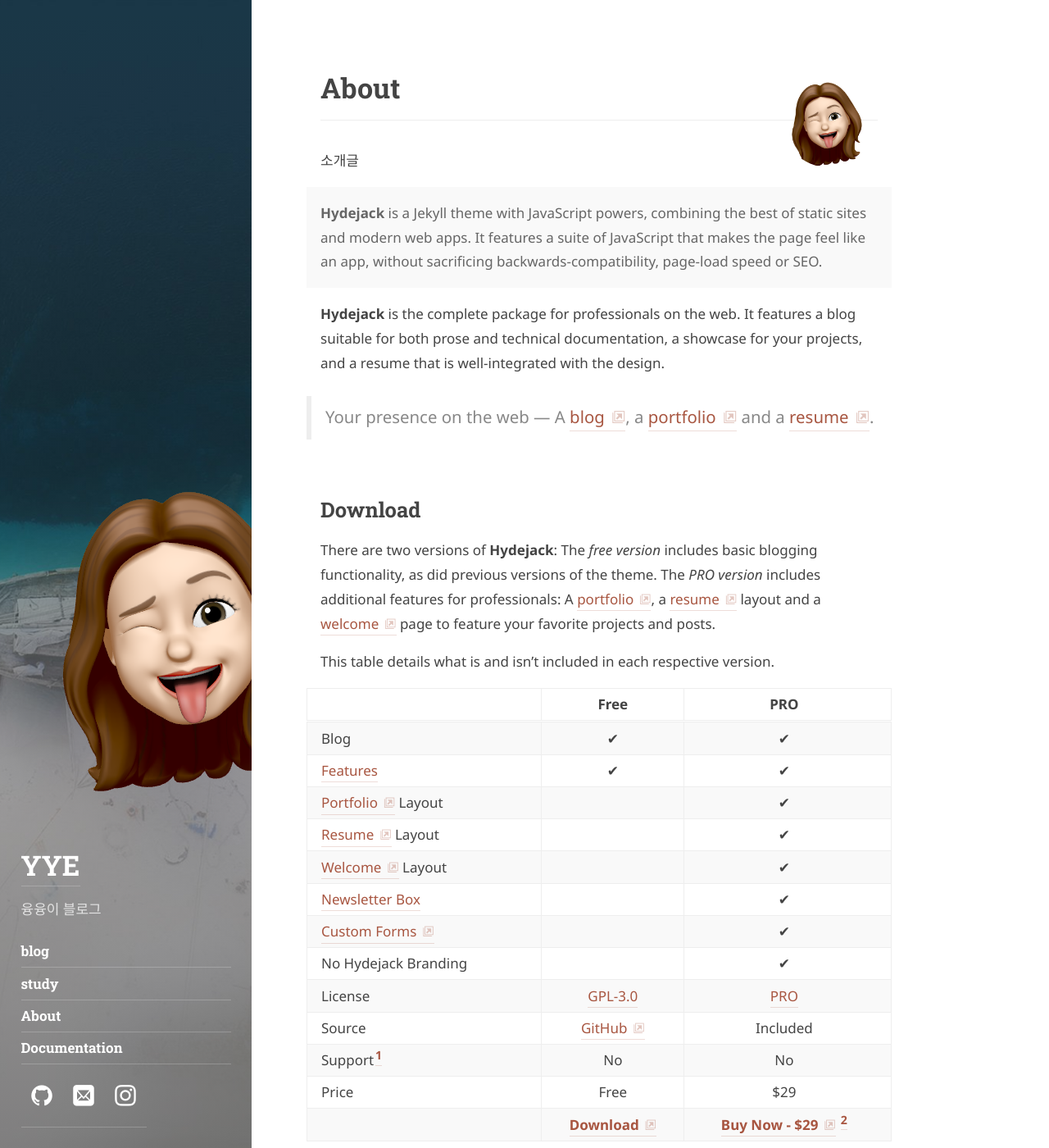
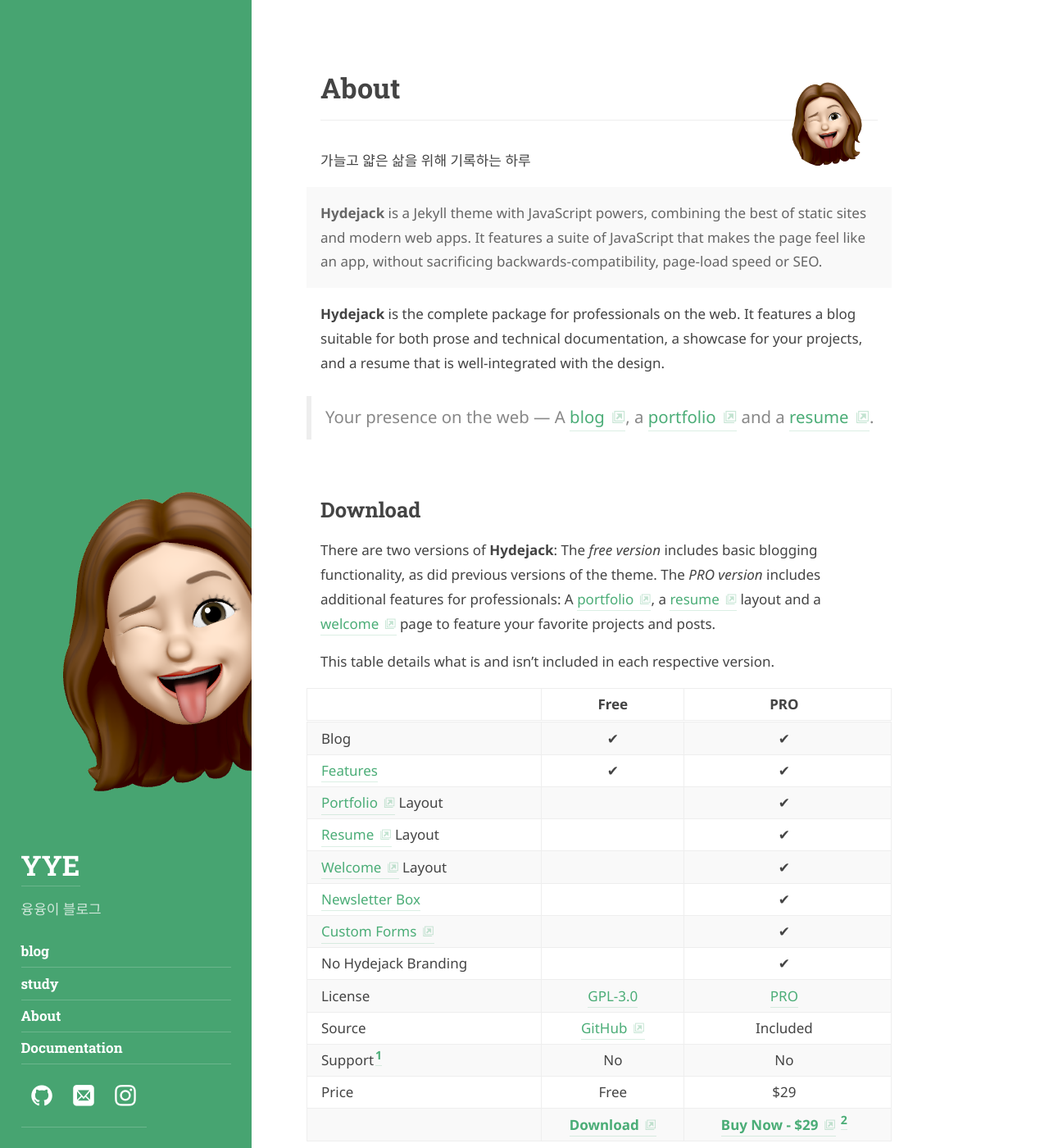
Before and after one commit to yoongyoonge/yoongyoonge.github.io, a Jekyll site: the page built from about.md, in a window 1280 px wide and 1400 px high. Shown: the whole window at 82% size. Built offline with Jekyll 4.4.1, drawn with Linux system fonts in a browser that asks for light colours; some web fonts are replaced.

Commit message:
사이드바 및 author 속성 수정

```diff
--- a/Gemfile
+++ b/Gemfile
@@ -16,7 +16,7 @@ gem "jekyll"
 
 # If you have any plugins, put them here!
 group :jekyll_plugins do
-  # gem "jekyll-avatar"
+  gem "jekyll-avatar"
   # gem "jekyll-default-layout"
   gem "jekyll-feed"
   # gem "jekyll-gist"
--- a/_config.yml
+++ b/_config.yml
@@ -73,8 +73,8 @@ paginate_path:         /page-:num/
 # ========================================================================================
 
 # Sidebar image and theme color of the site.
-accent_image:          /assets/img/sidebar-bg.jpg
-accent_color:          '#A85641'
+accent_image:          none # 기본 이미지 제거
+accent_color:          rgb(75, 173, 119)
 
 # The string encoding which fonts to fetch from Google Fonts.
 # See: <https://qwtel.com/hydejack/docs/configuration/>
@@ -182,7 +182,7 @@ include:
 # ========================================================================================
 
 plugins:
-  # - jekyll-avatar
+  - jekyll-avatar
   # - jekyll-default-layout
   - jekyll-feed
   # - jekyll-gist
--- a/_data/authors.yml
+++ b/_data/authors.yml
@@ -8,15 +8,15 @@ author1:
   # Used at the bottom of each page and at the top of the `about` layout
   # Markdown enabled, can use multiple paragraphs (enabled by `|`)
   about:             |
-    소개글
+    가늘고 얇은 삶을 위해 기록하는 하루
 
   # This photo will be used in the about section
   picture:
-    path:            https://placehold.it/128x128
+    path:            /assets/img/me.jpg
     # srcset is optional, but can be used to provide higher res versions for retina displays
     srcset:
-      1x:            /assets/img/me.PNG #웹, /assets/img 아래에 위치
-      2x:            https://placehold.it/256x256 #모바일, /assets/img 아래에 위치
+      1x:            /assets/img/me.png #웹, /assets/img 아래에 위치
+      2x:            /assets/img/me.png #모바일, /assets/img 아래에 위치
 
   # Social media icons in sidebar
   # Comment/uncommet to show/hide
@@ -62,19 +62,19 @@ author1:
     # download:        https://github.com/qwtel/hydejack-starter-kit/archive/v7.5.0.zip
 
 # Another author (optional)
-author2:
-  name:              <firtname> <lastname>
-  email:             <mail@domain.tld>
-  about:             |
-    Lorem ipsum dolor sit amet, consectetur adipiscing elit,
-    sed do eiusmod tempor incididunt ut labore et dolore magna aliqua.
-    Ut enim ad minim veniam, quis nostrud exercitation ullamco laboris nisi ut aliquip ex ea commodo consequat.
-
-    Open `_data/authors.yml` to edit this text.
-  picture:           https://placehold.it/128x128
-  twitter:           <username>
-  github:            <username>
-  accent_color:      '#268bd2'
-  accent_image:
-    background:      '#202020'
-    overlay:         false
+# author2:
+#   name:              <firtname> <lastname>
+#   email:             <mail@domain.tld>
+#   about:             |
+#     Lorem ipsum dolor sit amet, consectetur adipiscing elit,
+#     sed do eiusmod tempor incididunt ut labore et dolore magna aliqua.
+#     Ut enim ad minim veniam, quis nostrud exercitation ullamco laboris nisi ut aliquip ex ea commodo consequat.
+#
+#     Open `_data/authors.yml` to edit this text.
+#   picture:           https://placehold.it/128x128
+#   twitter:           <username>
+#   github:            <username>
+#   accent_color:      '#268bd2'
+#   accent_image:
+#     background:      '#202020'
+#     overlay:         false
```
Also changed, not shown: Gemfile.lock, assets/img/lightbulb.png (added), 3 other files.
